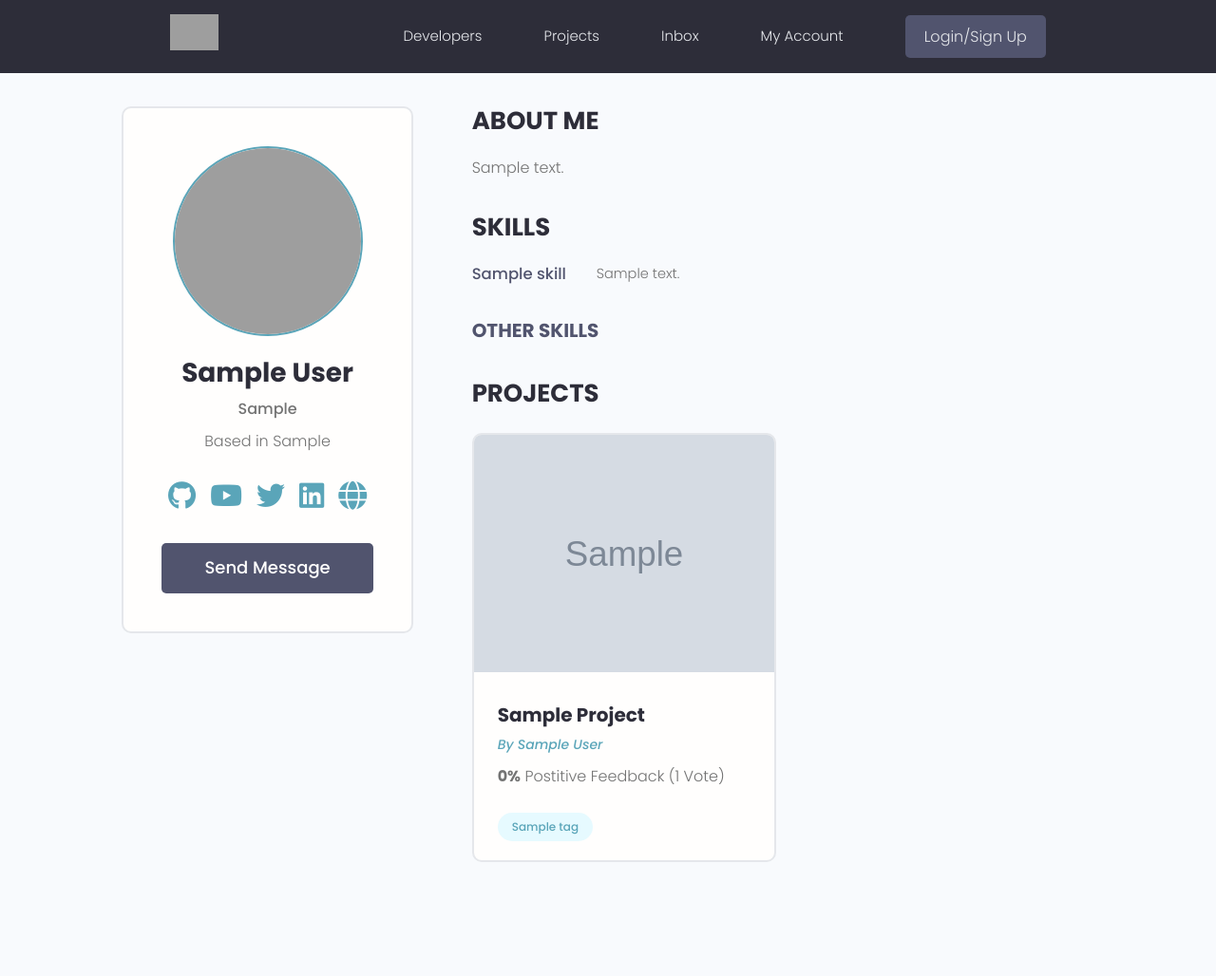
After one commit to Sheharyar123/SearchDev, a Django app: page /profile/00000000-0000-0000-0000-000000000001/ in a window 1280 px wide. The commit adds this page. Shown: the whole page at 95% size. Run offline with Django 4.2, Linux system fonts and the light colour scheme; tables that the repository leaves empty hold one stand-in row (values such as "Sample post"); grey boxes marked "Sample" are stand-in pictures; some libraries are stand-ins or nearby versions; grey boxes are pictures that could not be loaded.

Commit message:
Set up user profile detail page

```diff
--- a/profiles/models.py
+++ b/profiles/models.py
@@ -1,5 +1,6 @@
 from django.db import models
 from django.contrib.auth import get_user_model
+from django.urls import reverse
 import uuid
 
 
@@ -29,6 +30,10 @@ class Profile(models.Model):
         """Defines representation of profile object"""
         return f"{self.user.name}'s profile"
 
+    def get_absolute_url(self):
+        """Canonical url for each user profile"""
+        return reverse("profiles:profile_detail", args=[self.id])
+
 
 class Skill(models.Model):
     """Skill Model"""
--- a/profiles/urls.py
+++ b/profiles/urls.py
@@ -1,9 +1,10 @@
 from django.urls import path
 
-from .views import ProfileListView
+from .views import ProfileListView, ProfileDetailView
 
 app_name = "profiles"
 
 urlpatterns = [
     path("", ProfileListView.as_view(), name="profile_list"),
+    path("profile/<uuid:pk>/", ProfileDetailView.as_view(), name="profile_detail"),
 ]
--- a/profiles/views.py
+++ b/profiles/views.py
@@ -1,6 +1,7 @@
 from django.shortcuts import render
-from django.views.generic import ListView
+from django.views.generic import ListView, DetailView
 
+from project.models import Project
 from .models import Profile
 
 
@@ -10,3 +11,20 @@ class ProfileListView(ListView):
     model = Profile
     template_name = "profiles/profile_list.html"
     context_object_name = "profile_list"
+
+
+class ProfileDetailView(DetailView):
+    """View to display profile in detail"""
+
+    model = Profile
+    template_name = "profiles/profile_detail.html"
+    context_object_name = "profile"
+
+    def get_context_data(self, **kwargs):
+        context = super().get_context_data(**kwargs)
+        context["projects"] = sorted(
+            Project.objects.filter(owner__id=self.get_object().id),
+            key=lambda t: (t.vote_ratio, t.vote_count),
+            reverse=True,
+        )
+        return context
--- a/project/admin.py
+++ b/project/admin.py
@@ -6,6 +6,7 @@ class ReviewInline(admin.TabularInline):
     """Makes all the reviews inline to a project"""
 
     model = Review
+    # readonly_fields = ["owner", "value", "body"]
 
 
 class ProjectAdmin(admin.ModelAdmin):
@@ -14,6 +15,7 @@ class ProjectAdmin(admin.ModelAdmin):
     inlines = [ReviewInline]
     list_display = ("title", "demo_link", "created_on", "updated_on")
     search_fields = ("title", "description")
+    raw_id_fields = ["owner"]
 
 
 class TagAdmin(admin.ModelAdmin):
--- a/project/models.py
+++ b/project/models.py
@@ -45,16 +45,18 @@ class Project(models.Model):
         return self.title
 
     @property
-    def vote_ratio(self):
-        """Returns the ratio of positive votes"""
-        total_votes = self.reviews.count()
-        up_votes = self.reviews.filter(value__iexact="Up Vote").count()
-        return round((up_votes / total_votes) * 100, 0)
-
-    @property
     def vote_count(self):
         """Returns the total votes based on users feedback"""
         return self.reviews.count()
+
+    @property
+    def vote_ratio(self):
+        """Returns the ratio of positive votes"""
+        total_votes = self.vote_count
+        up_votes = self.reviews.filter(value__iexact="Up Vote").count()
+        if total_votes == 0 or up_votes == 0:
+            return 0
+        return (up_votes / total_votes) * 100
 
 
 class Review(models.Model):
@@ -72,6 +74,7 @@ class Review(models.Model):
     owner = models.ForeignKey(Profile, on_delete=models.CASCADE, related_name="reviews")
     value = models.CharField(max_length=4, choices=VOTE_TYPE)
     body = models.TextField(null=True, blank=True)
+    is_active = models.BooleanField(default=True)
     created_on = models.DateTimeField(auto_now_add=True)
     updated_on = models.DateTimeField(auto_now=True)
 
--- a/templates/_base.html
+++ b/templates/_base.html
@@ -8,11 +8,8 @@
 
     <!-- Favicon -->
     <link rel="shortcut icon" href="{% static 'img/favicon.ico' %}" type="image/x-icon" />
-    <!-- Icon - IconMonster -->
-    <link
-      rel="stylesheet"
-      href="https://cdn.iconmonstr.com/1.3.0/css/iconmonstr-iconic-font.min.css"
-    />
+    <!-- Font Awesome -->
+    <script src="https://kit.fontawesome.com/556e9f70c0.js" crossorigin="anonymous"></script>
     <!-- Mumble UI -->
     <link rel="stylesheet" href="{% static 'uikit/styles/uikit.css' %}" />
     <!-- Dev Search UI -->
--- /dev/null
+++ b/templates/profiles/profile_detail.html
@@ -0,0 +1,99 @@
+{% extends '_base.html' %}
+
+{% block title %}{{ profile.user.name }}'s Profile{% endblock title %}
+
+{% block content %}
+  <main class="profile my-md">
+    <div class="container">
+      <div class="layout">
+        <div class="column column--1of3">
+          <div class="card text-center">
+            <div class="card__body dev">
+              <img class="avatar avatar--xl" src="https://avatars.githubusercontent.com/u/33843378" />
+              <h2 class="dev__name">{{ profile.user.name|title }}</h2>
+              <p class="dev__title">{{ profile.headline|title }}</p>
+              <p class="dev__location">Based in {{ profile.location|title }}</p>
+              <ul class="dev__social">
+                <li>
+                  <a title="Github" href="{{ profile.social_github }}" target="_blank"><i class="fa-brands fa-github fa-2x"></i></a>
+                </li>
+                <li>
+                  <a title="Youtube" href="{{ profile.social_youtube }}" target="_blank"><i class="fa-brands fa-youtube fa-2x"></i></a>
+                </li>
+                <li>
+                  <a title="Twitter" href="{{ profile.social_twitter }}" target="_blank"><i class="fa-brands fa-twitter fa-2x"></i></a>
+                </li>
+                <li>
+                  <a title="LinkedIn" href="{{ profile.social_linkedin }}" target="_blank"><i class="fa-brands fa-linkedin fa-2x"></i></a>
+                </li>
+                <li>
+                  <a title="Personal Website" href="{{ profile.social_website }}" target="_blank"><i class="fa-solid fa-globe fa-2x"></i></a>
+                </li>
+              </ul>
+              <a href="#" class="btn btn--sub btn--lg">Send Message </a>
+            </div>
+          </div>
+        </div>
+        <div class="column column--2of3">
+          <div class="devInfo">
+            <h3 class="devInfo__title">About Me</h3>
+            <p class="devInfo__about">
+              {{ profile.bio|linebreaks }}
+            </p>
+          </div>
+          <div class="devInfo">
+            <h3 class="devInfo__title">Skills</h3>
+            <div class="devInfo__skills">
+              {% for skill in profile.skills.all|slice:":3" %}
+                <div class="devSkill">
+                    <h4 class="devSkill__title">{{ skill.name }}</h4>
+                    <p class="devSkill__info">
+                    {{ skill.description }}
+                    </p>
+                </div>
+              {% endfor %}
+
+              <h3 class="devInfo__subtitle">Other Skills</h3>
+              <div class="devInfo__otherSkills">
+                {% for skill in profile.skills.all|slice:"3:" %}
+                    <span class="tag tag--pill tag--sub tag--lg">
+                    <small>{{ skill.name }}</small>
+                    </span>
+                {% endfor %}
+              </div>
+            </div>
+          </div>
+          <div class="devInfo">
+            <h3 class="devInfo__title">Projects</h3>
+            <div class="grid grid--two">
+              {% for project in projects %}
+                <div class="column">
+                    <div class="card project">
+                    <a href="single-project.html" class="project">
+                        <img class="project__thumbnail" src="{{ project.featured_img.url }}" alt="project thumbnail" />
+                        <div class="card__body">
+                        <h3 class="project__title">{{ project.title|title }}</h3>
+                        <p><a class="project__author" href="profile.html">By {{ project.owner.user.name|title }}</a></p>
+                        <p class="project--rating">
+                            <span style="font-weight: bold;">{{ project.vote_ratio }}%</span> Postitive
+                            Feedback ({{ project.vote_count }} Vote{{ project.vote_count|pluralize }})
+                        </p>
+                        <div class="project__tags">
+                            {% for tag in project.tags.all|slice:":5" %}
+                                <span class="tag tag--pill tag--main">
+                                <small>{{ tag.name }}</small>
+                                </span>
+                            {% endfor %}
+                        </div>
+                        </div>
+                    </a>
+                    </div>
+                </div>
+              {% endfor %}
+            </div>
+          </div>
+        </div>
+      </div>
+    </div>
+  </main>
+{% endblock content %}
--- a/templates/profiles/profile_list.html
+++ b/templates/profiles/profile_list.html
@@ -40,7 +40,7 @@
             {% for profile in profile_list %}
                 <div class="column card">
                 <div class="dev">
-                    <a href="/profile.html" class="card__body">
+                    <a href="{{ profile.get_absolute_url }}" class="card__body">
                     <div class="dev__profile">
                         <img
                         class="avatar avatar--md"
```
Also changed, not shown: profiles/migrations/0001_initial.py, project/migrations/0001_initial.py, project/migrations/0002_review_is_active.py (added).
